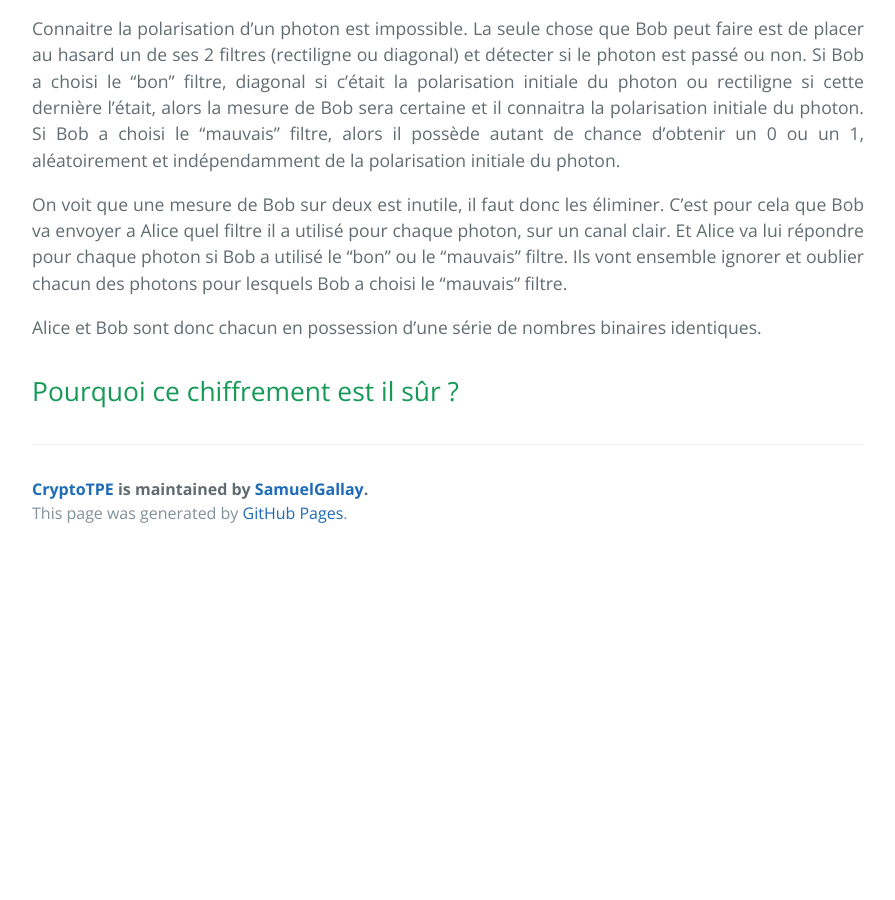
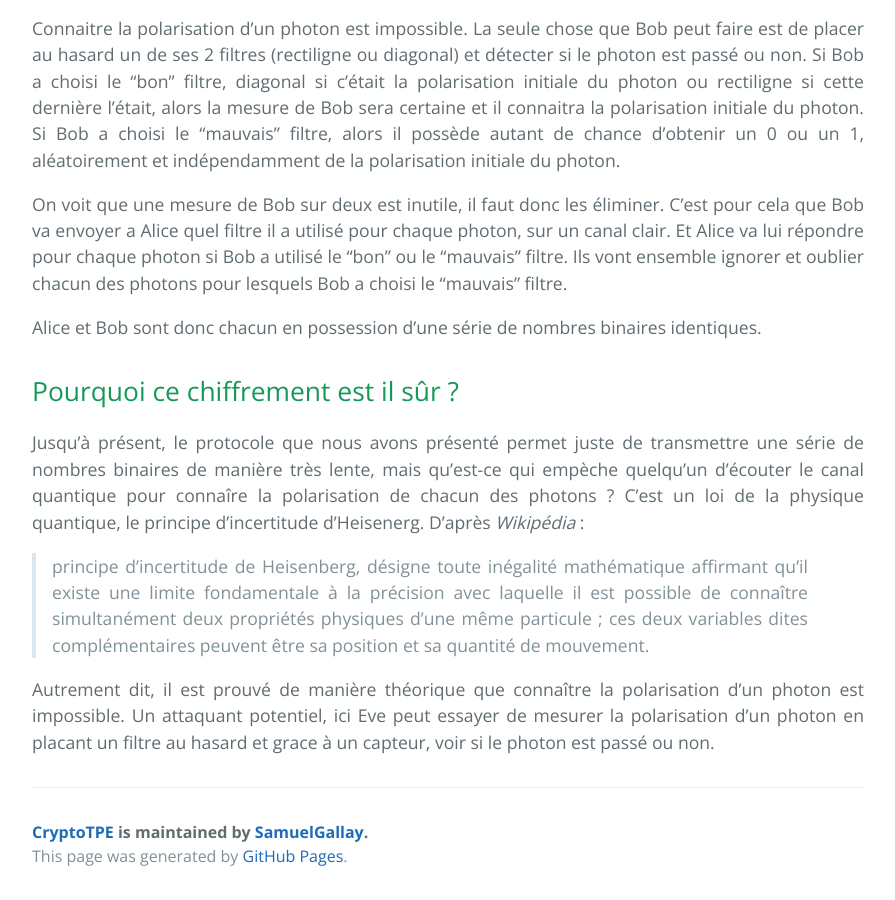
Before and after one commit to SamuelGallay/CryptoTPE, a Jekyll site: the page built from pages/4_Internet/5_quantique.md, in a window 1280 px wide and 900 px high, scrolled down 2991 px. Shown: the whole window, without its empty margins (192-1087 px from the left). Built offline with Jekyll 4.4.1, drawn with Linux system fonts in a browser that asks for light colours; our own code applies the rules of GitHub Pages for plain Markdown files; before the commit the page ends 3548 px from its top, so only the background shows below that.

Commit message:
Update 5_quantique.md

```diff
--- a/pages/4_Internet/5_quantique.md
+++ b/pages/4_Internet/5_quantique.md
@@ -67,3 +67,11 @@ On voit que une mesure de Bob sur deux est inutile, il faut donc les éliminer.
 Alice et Bob sont donc chacun en possession d'une série de nombres binaires identiques.
 
 ## Pourquoi ce chiffrement est il sûr ?
+
+Jusqu'à présent, le protocole que nous avons présenté permet juste de transmettre une série de nombres binaires de manière très lente, mais qu'est-ce qui empèche quelqu'un d'écouter le canal quantique pour connaîre la polarisation de chacun des photons ? C'est un loi de la physique quantique, le principe d'incertitude d'Heisenerg. D'après *Wikipédia* :
+
+> principe d'incertitude de Heisenberg, désigne toute inégalité mathématique affirmant qu'il existe une limite fondamentale à la précision avec laquelle il est possible de connaître simultanément deux propriétés physiques d'une même particule ; ces deux variables dites complémentaires peuvent être sa position et sa quantité de mouvement.
+
+
+Autrement dit, il est prouvé de manière théorique que connaître la polarisation d'un photon est impossible.
+Un attaquant potentiel, ici Eve peut essayer de mesurer la polarisation d'un photon en placant un filtre au hasard et grace à un capteur, voir si le photon est passé ou non.
```
